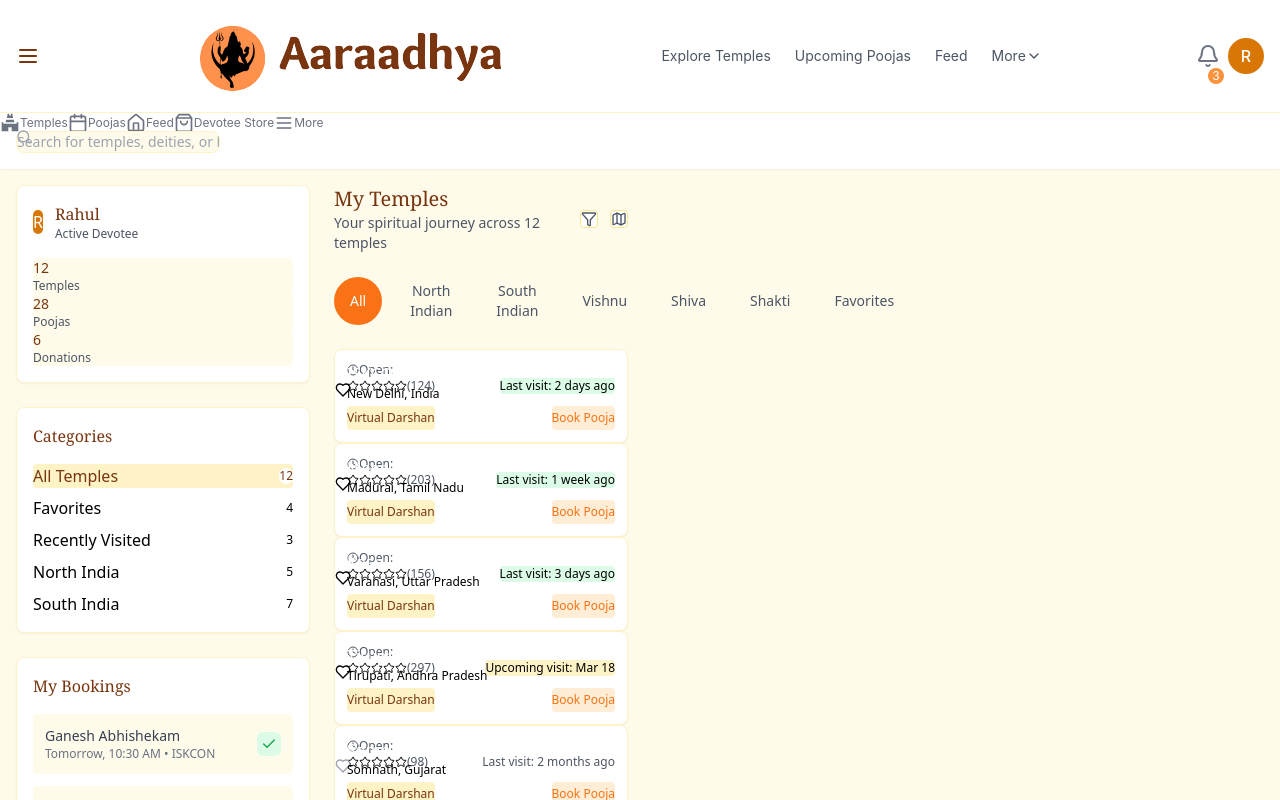
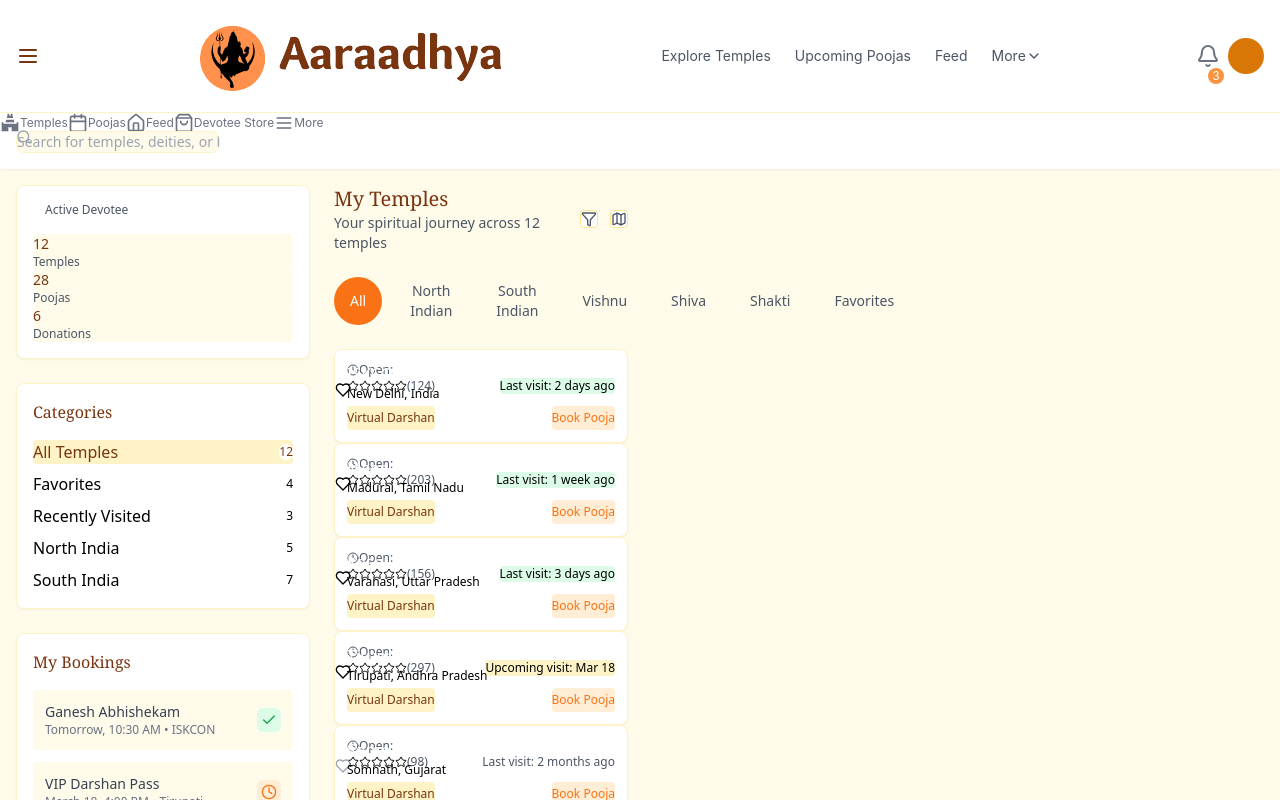
Before and after one commit to UncommonBrains/ProjectAaraadhya-WEB, a React (Create React App) app: page /my-temples in a window 1280 px wide. Shown: the top 800 px of the page. Built offline with nearby package versions, Linux system fonts and the light colour scheme; no server answers.

Commit message:
Added user details in place
update user name & email showcase

```diff
--- a/src/components/header.js
+++ b/src/components/header.js
@@ -89,6 +89,11 @@ const Header = () => {
       setShowMobileMoreMenu(!showMobileMoreMenu);
     }
   };
+
+  const { userData } = useAuth();
+  const name = userData.displayName;
+  const email = userData.email;
+  const firstLetter = name.charAt(0).toUpperCase();
 
   return (
     <>
@@ -235,7 +240,7 @@ const Header = () => {
                     className="bg-amber-600 rounded-full w-9 h-9 flex items-center justify-center text-white font-medium focus:outline-none"
                     onClick={handleProfileClick}
                   >
-                    R
+                    {firstLetter}
                   </button>
 
                   {/* Profile Dropdown - ONLY shown on desktop */}
@@ -246,10 +251,10 @@ const Header = () => {
                         <>
                           <div className="px-4 py-3 border-b border-amber-100">
                             <p className="text-sm font-medium text-amber-900">
-                              Rahul Kumar
+                              {name}
                             </p>
                             <p className="text-xs text-gray-500 truncate">
-                              rahul@example.com
+                              {email}
                             </p>
                           </div>
 
@@ -588,15 +593,11 @@ const Header = () => {
             <div className="flex justify-between items-center p-4 border-b border-amber-100">
               <div className="flex items-center">
                 <div className="bg-amber-600 rounded-full w-8 h-8 flex items-center justify-center text-white font-medium">
-                  R
+                {firstLetter}
                 </div>
                 <div className="ml-3">
-                  <p className="text-sm font-medium text-amber-900">
-                    Rahul Kumar
-                  </p>
-                  <p className="text-xs text-gray-500 truncate">
-                    rahul@example.com
-                  </p>
+                  <p className="text-sm font-medium text-amber-900">{name} </p>
+                  <p className="text-xs text-gray-500 truncate">{email}</p>
                 </div>
               </div>
               <button
--- a/src/pages/ExploreTemples.js
+++ b/src/pages/ExploreTemples.js
@@ -14,6 +14,10 @@ import {
 import temples from "../datas/temples"; // Adjust path if needed
 import SearchBar from "../components/searchBar";
 import ActionButton from "../components/ActionButton";
+import { useAuth } from "../contexts/authContext/";
+
+
+
 
 const ExploreTemples = () => {
   const [activeFilter, setActiveFilter] = useState("All");
@@ -102,6 +106,11 @@ const ExploreTemples = () => {
     return stars;
   };
 
+  const { userData } = useAuth();
+  const firstName = userData.displayName?.split(" ")[0];
+
+
+
   return (
     <div className="bg-amber-50 min-h-screen font-sans">
       <SearchBar />
@@ -146,7 +155,7 @@ const ExploreTemples = () => {
             {/* Welcome Section */}
             <div className="hidden md:!block">
               <h2 className="  text-xl font-serif text-amber-900">
-                Namaste, Rahul!
+                Namaste, {firstName}!
               </h2>
               <p className="text-gray-600 text-sm">
                 Wishing you spiritual blessings today
--- a/src/pages/Home.js
+++ b/src/pages/Home.js
@@ -2,15 +2,22 @@ import { ChevronRight, Plus, Check, Clock } from "lucide-react";
 import SearchBar from "../components/searchBar";
 import ActionButton from "../components/ActionButton";
 import { Link } from "react-router-dom";
+import { useAuth } from "../contexts/authContext/";
+
+
+
 
 const Home = () => {
+  const { userData } = useAuth();
+  const firstName = userData.displayName?.split(" ")[0];
+
   return (
     <div className="bg-amber-50 min-h-screen font-sans">
       <div className="">
         <SearchBar />
         {/* Welcome Section for Mobile - Centered */}
         <div className="md:hidden text-center p-4">
-          <h2 className="text-xl font-serif text-amber-900">Namaste, Rahul!</h2>
+          <h2 className="text-xl font-serif text-amber-900">Namaste, {firstName}!</h2>
           <p className="text-gray-600 text-sm">
             Wishing you spiritual blessings today
           </p>
@@ -24,7 +31,7 @@ const Home = () => {
           {/* Welcome Section */}
           <div>
             <h2 className=" text-xl font-serif text-amber-900">
-              Namaste, Rahul!
+              Namaste, {firstName}!
             </h2>
             <p className="text-gray-600 text-sm">
               Wishing you spiritual blessings today
--- a/src/pages/MyTemples.js
+++ b/src/pages/MyTemples.js
@@ -4,8 +4,15 @@ import SearchBar from "../components/searchBar";
 import TempleGrid from "../components/myTemplesData";
 import { Link } from "react-router-dom";
 import ActionButton from "../components/ActionButton";
+import { useAuth } from "../contexts/authContext/";
+
 
 const MyTemples = () => {
+  const { userData } = useAuth();
+  const firstName = userData.displayName?.split(" ")[0];
+  const firstLetter = userData.displayName?.charAt(0).toUpperCase();
+
+
   const [activeFilter, setActiveFilter] = useState("All");
 
   return (
@@ -20,10 +27,10 @@ const MyTemples = () => {
           <div className="bg-white rounded-lg shadow-sm border border-amber-100 p-4">
             <div className="flex items-center">
               <div className="bg-amber-600 rounded-full w-10 h-10 flex items-center justify-center text-white font-medium">
-                R
+              {firstLetter}
               </div>
               <div className="ml-3">
-                <h3 className="font-serif text-amber-900">Rahul</h3>
+                <h3 className="font-serif text-amber-900">{firstName}</h3>
                 <p className="text-gray-600 text-xs">Active Devotee</p>
               </div>
             </div>
--- a/src/pages/UpcomingPoojas.js
+++ b/src/pages/UpcomingPoojas.js
@@ -15,12 +15,18 @@ import {
 
 import SearchBar from "../components/searchBar";
 import ActionButton from "../components/ActionButton";
+import { useAuth } from "../contexts/authContext/";
+
 
 const UpcomingPoojas = () => {
   const [activeFilter, setActiveFilter] = useState("All");
   const [activeSortBy, setActiveSortBy] = useState("Date");
   const [showMyPoojas, setShowMyPoojas] = useState(false);
   const [showMobileFilter, setShowMobileFilter] = useState(false);
+  const { userData } = useAuth();
+  const firstName = userData.displayName?.split(" ")[0];
+  const firstLetter = userData.displayName?.charAt(0).toUpperCase();
+
 
   // Sample data for my temple poojas
   const myPoojas = [
@@ -276,10 +282,10 @@ const UpcomingPoojas = () => {
           <div className="bg-white rounded-lg shadow-sm border border-amber-100 p-4">
             <div className="flex items-center">
               <div className="bg-amber-600 rounded-full w-10 h-10 flex items-center justify-center text-white font-medium">
-                R
+              {firstLetter}
               </div>
               <div className="ml-3">
-                <h3 className="font-serif text-amber-900">Rahul</h3>
+                <h3 className="font-serif text-amber-900">{firstName}</h3>
                 <p className="text-gray-600 text-xs">Active Devotee</p>
               </div>
             </div>
```
